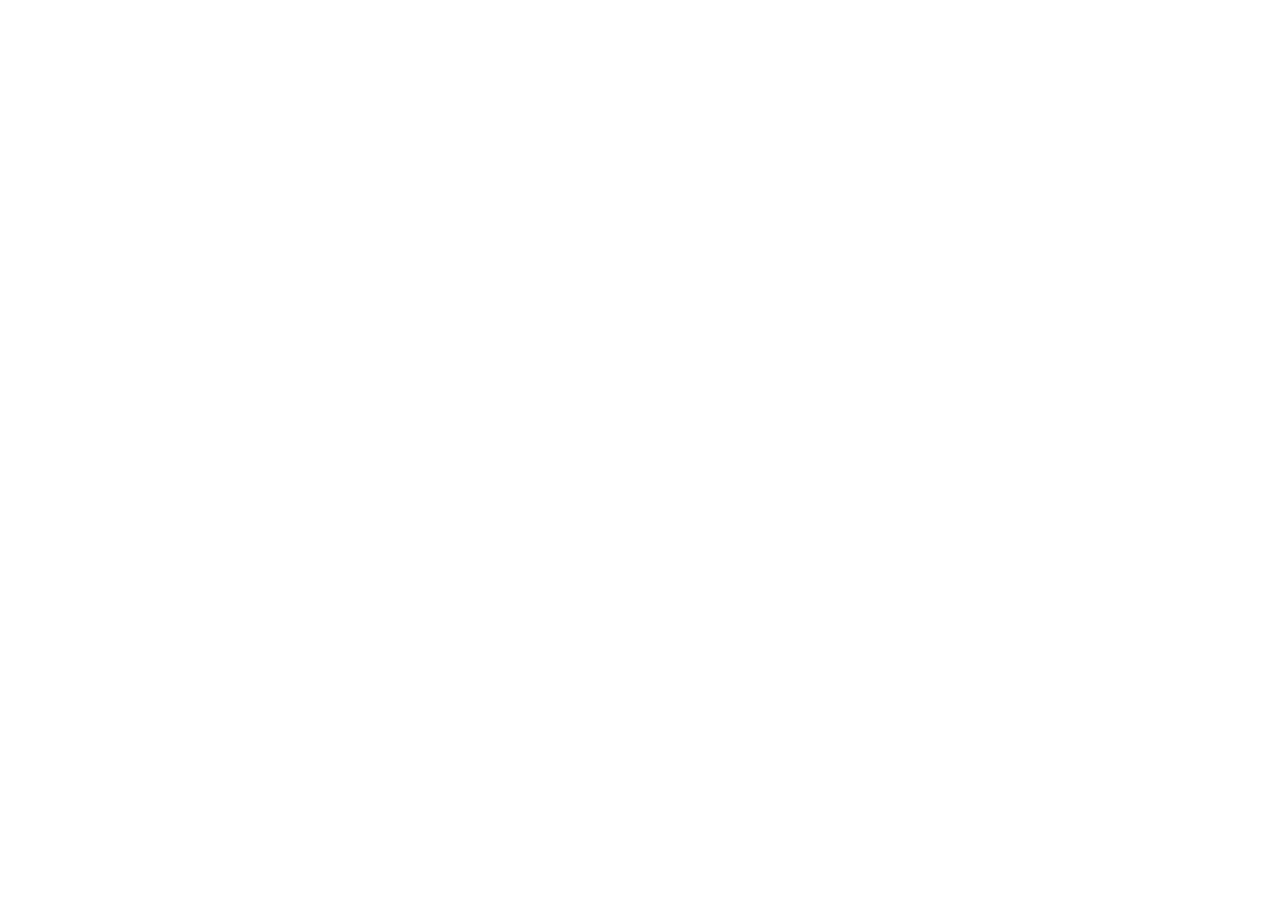
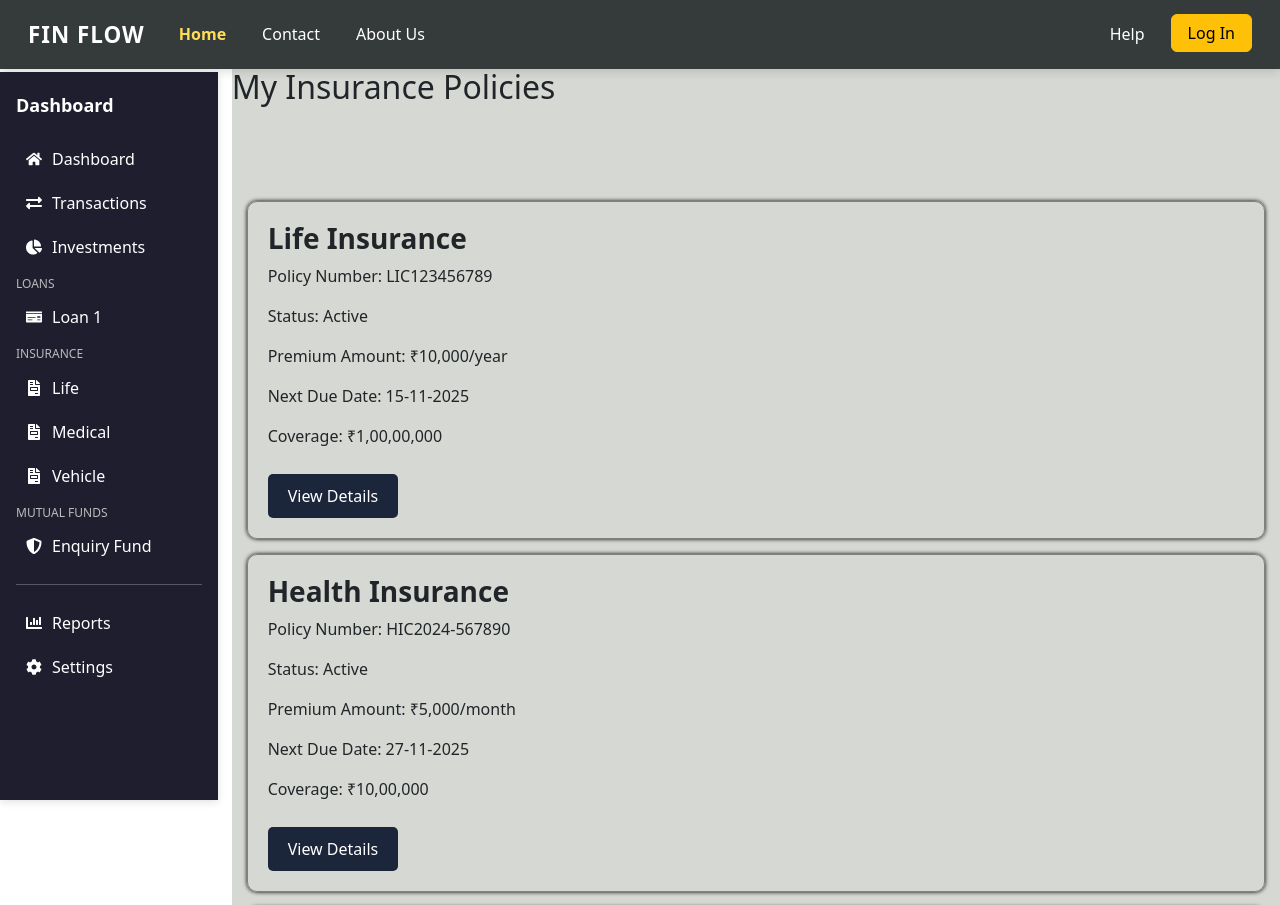
Before and after one commit to YashanshuKH/Fin-Flow, a React (Vite) app: page /insurance in a window 1280 px wide. Before the commit this address had no page. Shown: the top 905 px of the page. Before the commit the page ends 800 px from the top, so only its background shows below. Built offline with nearby package versions, Linux system fonts and the light colour scheme; a web font is replaced by a local one.

Commit message:
insurance added

```diff
--- a/package.json
+++ b/package.json
@@ -17,7 +17,8 @@
     "react-dom": "^19.1.1",
     "react-icons": "^5.5.0",
     "react-router": "^7.8.2",
-    "react-router-dom": "^7.8.2"
+    "react-router-dom": "^7.8.2",
+    "react-router-hash-link": "^2.4.3"
   },
   "devDependencies": {
     "@eslint/js": "^9.33.0",
--- a/src/App.jsx
+++ b/src/App.jsx
@@ -3,6 +3,7 @@ import Main from "./components/Main/Landing";
 import Signup from "./components/Signup/Signup";
 import Login from "./components/Login/Login";
 import Dashboard from "./components/Dashboard/dashboard";
+import Insurance from "./components/Insurance/Insurance";
 
 function App() {
   return (
@@ -10,8 +11,10 @@ function App() {
       <Route path="/" element={<Main />} />
       <Route path="/login" element={<Login />} />
 
+
       <Route path="/signup" element={<Signup />} />
       <Route path="/dashboard" element={<Dashboard />} />
+      <Route path="/insurance" element={<Insurance />} />
 
     </Routes>
   );
--- a/src/components/Dashboard/dashboard.jsx
+++ b/src/components/Dashboard/dashboard.jsx
@@ -4,6 +4,7 @@ import Navbar from "../Navbar/Navbar";
 import Expenses from "../Graphs/Expenses";
 import Individual from "../Graphs/Individual";
 import Cashflow from "../Graphs/Cashflow";
+
 
 const dashboard = () => {
   return (
--- /dev/null
+++ b/src/components/Insurance/Insurance.jsx
@@ -0,0 +1,52 @@
+import Sidebar from "../Sidebar/Sidebar";
+import Navbar from "../Navbar/Navbar";
+import styles from "./Insurance.module.css";
+
+
+const Insurance = () => {
+    return(
+      <div className={styles.main}>
+        <Navbar />
+        <div>
+          <Sidebar />
+        </div>
+         <h2>My Insurance Policies</h2>
+         <br /><br /> <br />
+           <section id="life">
+            <div className={styles.container}>
+            <h3>Life Insurance</h3>
+            <p>Policy Number: <span> LIC123456789</span></p>
+            <p>Status: <span> Active</span></p>
+            <p>Premium Amount: <span>₹10,000/year</span></p>
+            <p>Next Due Date: <span> 15-11-2025</span></p>
+            <p>Coverage: <span> ₹1,00,00,000</span></p>
+            <button>View Details</button>
+         </div>
+           </section>
+            <section id="medical">
+            <div className={styles.container}>
+            <h3>Health Insurance</h3>
+            <p>Policy Number: <span>HIC2024-567890</span></p>
+            <p>Status: <span> Active</span></p>
+            <p>Premium Amount: <span>₹5,000/month</span></p>
+            <p>Next Due Date: <span> 27-11-2025</span></p>
+            <p>Coverage: <span> ₹10,00,000</span></p>
+            <button>View Details</button>
+         </div>
+            </section>
+         <section id="vehicle">
+         <div className={styles.container}>
+            <h3>Vehicle Insurance</h3>
+            <p>Policy Number: <span>CICAR-987-UVW</span></p>
+            <p>Status: <span> Active</span></p>
+            <p>Premium Amount: <span>₹1,500/month</span></p>
+            <p>Next Due Date: <span> 04-12-2025</span></p>
+            <p>Coverage: <span> ₹5,00,000</span></p>
+            <button>View Details</button>
+         </div>
+         </section>
+      </div>
+    );
+};
+
+export default Insurance;
--- /dev/null
+++ b/src/components/Insurance/Insurance.module.css
@@ -0,0 +1,119 @@
+/* .dashboard {
+  width: 81.9vw;
+  position: absolute;
+  right: 0;
+  color: #1b263b;
+  background-color: #d6d9d3;
+}
+
+.dashboard0 {
+  width: 81.9vw;
+  height: 100vh;
+  position: absolute;
+  right: 0;
+  background-color: #d6d9d3;
+  display: flex;
+  justify-content: flex-start;
+}
+
+.dashboard1 {
+  width: 25vw;
+  height: 80vh;
+  display: inline-block;
+  border: none;
+  background-color: #d6d9d3;
+  /* box-shadow: 0px 0px 5px grey; */
+  /* transition: all 0.5s ease-in-out; */
+  /* margin: 20px; */
+/* } */
+
+/* .dashboardheader {
+  font-size: 5rem;
+  margin: 20px;
+  margin-left: 25px;
+}
+.heading {
+  font-size: 1.5rem;
+}
+.boxes {
+  width: 80vw;
+}
+
+.overall{
+  width: auto;
+  border: 0.5px solid grey;
+  box-shadow: 0px 0px 4px black ;
+  border-radius: 10px;
+  margin:15px;
+  padding: 20px;
+  h5{font-weight: bold;};
+
+}
+
+.bankacc{
+  height: 40%;
+  margin-top: 0px;
+
+}
+.loans{
+  height: 30%;
+
+}
+.insurance{
+  height: 30%;
+
+}
+.income{
+  height: 60%;
+  margin-top: 0;
+  padding: 0;
+}
+.flow{
+  height: 40%;
+  padding: 0;
+}
+.expense{
+  height: 50%;
+  margin-top: 0;
+  padding: 0;
+}
+.mutual{
+  height: 25%;
+
+}
+.equity{
+  height: 25%;
+}
+
+.bank{
+  font-weight: bold;
+  padding-top: 20px;
+} */
+
+.main{
+  width: 81.9vw;
+  position: absolute;
+  right: 0;
+  background-color: #d6d9d3;
+
+}
+
+
+.container{
+  width: auto;
+  border: 0.5px solid grey;
+  box-shadow: 0px 0px 4px black ;
+  border-radius: 10px;
+  margin:15px;
+  padding: 20px;
+  h3{font-weight: bold;};
+  button{
+    background-color: #1b263b;
+    color: white;
+    border: none;
+    padding: 10px 20px;
+    border-radius: 5px;
+    cursor: pointer;
+    margin-top: 10px;
+  }
+}
--- a/src/components/Sidebar/Sidebar.jsx
+++ b/src/components/Sidebar/Sidebar.jsx
@@ -1,4 +1,5 @@
 import styles from "./Sidebar.module.css";
+import { HashLink } from "react-router-hash-link";
 import {
   FaHome,
   FaExchangeAlt,
@@ -16,14 +17,11 @@ const Sidebar=()=> {
       <div className={styles.logo}>Dashboard</div>
 
       <ul className={styles.sidebar_menu}>
-        <li className="active"><FaHome className="icon" /><span>Dashboard</span></li>
+        <li className="active"><FaHome className="icon" /><HashLink className={styles.sidebar_link} smooth to="/dashboard">Dashboard</HashLink></li>
         <li><FaExchangeAlt className="icon" /><span>Transactions</span></li>
         <li><FaChartPie className="icon" /><span>Investments</span></li>
-        <li><FaChartBar className="icon" /><span>Reports</span></li>
-        <li><FaCog className="icon" /><span>Settings</span></li>
-      </ul>
 
-      <div className={styles.section}>
+          <div className={styles.section}>
         <h4>Loans</h4>
         <ul className={styles.sidebar_menu}>
           <li><FaMoneyCheck className="icon" /><span>Loan 1</span></li>
@@ -33,8 +31,9 @@ const Sidebar=()=> {
       <div className={styles.section}>
         <h4>Insurance</h4>
         <ul className={styles.sidebar_menu}>
-          <li><FaFileInvoice className="icon" /><span>Home</span></li>
-                    <li><FaFileInvoice className="icon" /><span>Medical</span></li>
+          <li><FaFileInvoice className="icon" /><HashLink className={styles.sidebar_link} smooth to="/insurance#life">Life</HashLink></li>
+          <li><FaFileInvoice className="icon" /><HashLink className={styles.sidebar_link} smooth to="/insurance#medical">Medical</HashLink></li>
+          <li><FaFileInvoice className="icon" /><HashLink className={styles.sidebar_link} smooth to="/insurance#vehicle">Vehicle</HashLink></li>
         </ul>
       </div>
 
@@ -44,6 +43,13 @@ const Sidebar=()=> {
           <li><FaShieldAlt className="icon" /><span>Enquiry Fund</span></li>
         </ul>
       </div>
+
+      <hr />
+
+        <li><FaChartBar className="icon" /><span>Reports</span></li>
+        <li><FaCog className="icon" /><span>Settings</span></li>
+      </ul>
+
     </aside>
   );
 }
--- a/src/components/Sidebar/Sidebar.module.css
+++ b/src/components/Sidebar/Sidebar.module.css
@@ -32,7 +32,14 @@
   list-style: none;
   padding: 0;
   margin: 0;
+
 }
+
+.sidebar_link{
+  text-decoration: none;
+  color: #fff;
+}
+
 
 .sidebar_menu li {
   display: flex;
--- a/src/main.jsx
+++ b/src/main.jsx
@@ -1,3 +1,4 @@
+
 import React from "react";
 import ReactDOM from "react-dom/client";
 import { BrowserRouter } from "react-router-dom";
```
Also changed, not shown: 1 other file (tests, documents, lock files or other folders).
